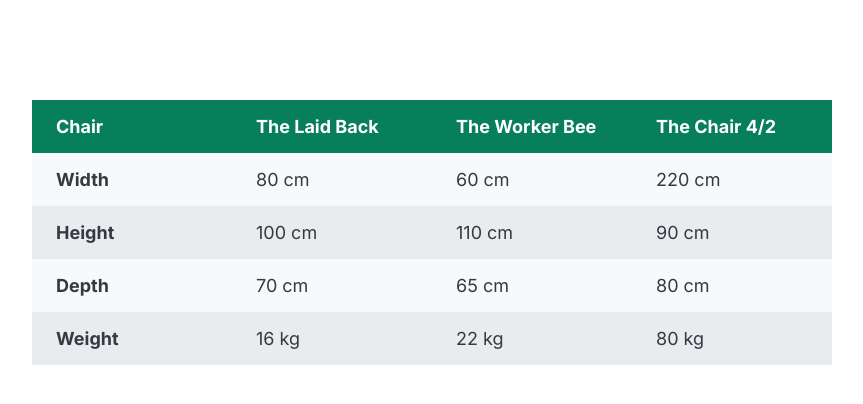
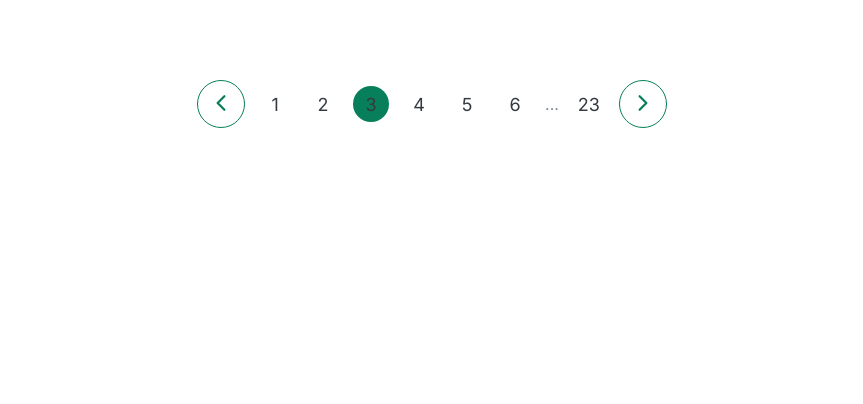
Before and after one commit to hsn2903/s-components, a React (Create React App) app: page / in a window 1280 px wide. Shown: the top 404 px of the page, without its empty margins (208-1071 px from the left). Built offline with nearby package versions, Linux system fonts and the light colour scheme.

Commit message:
add pagination

```diff
--- a/src/App.js
+++ b/src/App.js
@@ -1,11 +1,12 @@
-import { Accordion, Carousel, Table } from "./components";
+import { Accordion, Carousel, Pagination, Table } from "./components";
 
 const App = () => {
   return (
     <div>
       {/* <Accordion /> */}
       {/* <Carousel /> */}
-      <Table />
+      {/* <Table /> */}
+      <Pagination />
     </div>
   );
 };
--- /dev/null
+++ b/src/components/04-pagination/Pagination.css
@@ -0,0 +1,54 @@
+.pagination {
+  display: flex;
+  align-items: center;
+  justify-content: center;
+  margin-top: 5rem;
+  gap: 12px;
+}
+
+.pagination .btn {
+  height: 48px;
+  width: 48px;
+  border-radius: 50%;
+  border: 1px solid #087f5b;
+  background: none;
+  cursor: pointer;
+}
+
+.pagination .btn:hover {
+  background-color: #087f5b;
+}
+
+.pagination .btn:hover .btn-icon {
+  color: #fff;
+}
+
+.pagination .btn-icon {
+  font-size: 24px;
+  color: #087f5b;
+}
+
+.pagination .page-link:link,
+.pagination .page-link:visited {
+  font-size: 18px;
+  color: #343a40;
+  text-decoration: none;
+  height: 36px;
+  width: 36px;
+  border-radius: 50%;
+  display: inline-block;
+
+  display: flex;
+  justify-content: center;
+  align-items: center;
+}
+
+.pagination .page-link:hover,
+.pagination .page-link:active,
+.page-link.page-link--current {
+  background-color: #087f5b;
+  color: #fff;
+}
+.pagination .dots {
+  color: #868e96;
+}
--- /dev/null
+++ b/src/components/04-pagination/Pagination.js
@@ -0,0 +1,39 @@
+import "./Pagination.css";
+import { IoChevronBack, IoChevronForward } from "react-icons/io5";
+
+const Pagination = () => {
+  return (
+    <div className="pagination">
+      <button className="btn">
+        <IoChevronBack className="btn-icon" />
+      </button>
+      <a href="#" className="page-link">
+        1
+      </a>
+      <a href="#" className="page-link">
+        2
+      </a>
+      <a href="#" className="page-link page-link--current">
+        3
+      </a>
+      <a href="#" className="page-link">
+        4
+      </a>
+      <a href="#" className="page-link">
+        5
+      </a>
+      <a href="#" className="page-link">
+        6
+      </a>
+      <span className="dots">...</span>
+      <a href="#" className="page-link">
+        23
+      </a>
+      <button className="btn">
+        <IoChevronForward className="btn-icon" />
+      </button>
+    </div>
+  );
+};
+
+export default Pagination;
--- a/src/components/index.js
+++ b/src/components/index.js
@@ -1,5 +1,6 @@
 import Accordion from "./01-Accordion/Accordion";
 import Carousel from "./02-Carousel/Carousel";
 import Table from "./03-table/Table";
+import Pagination from "./04-pagination/Pagination";
 
-export { Accordion, Carousel, Table };
+export { Accordion, Carousel, Table, Pagination };
```
